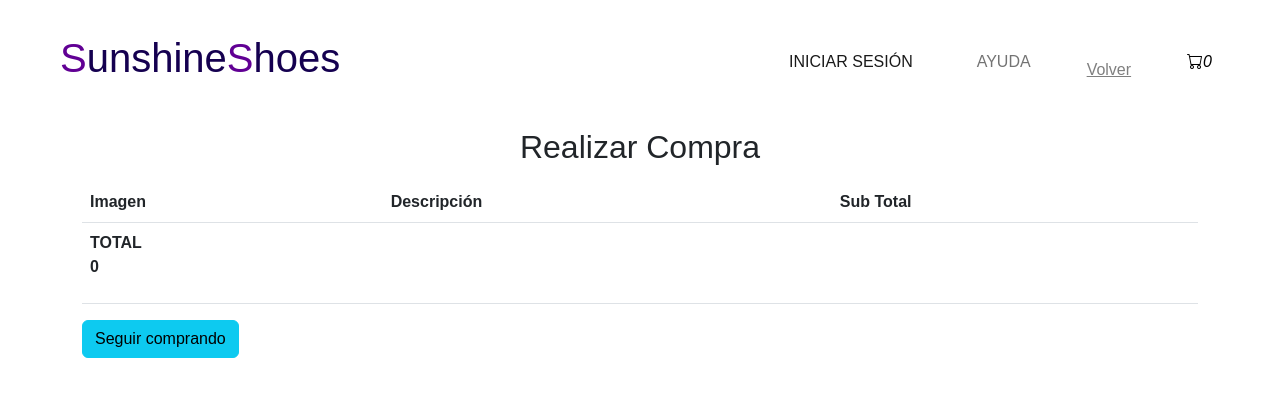
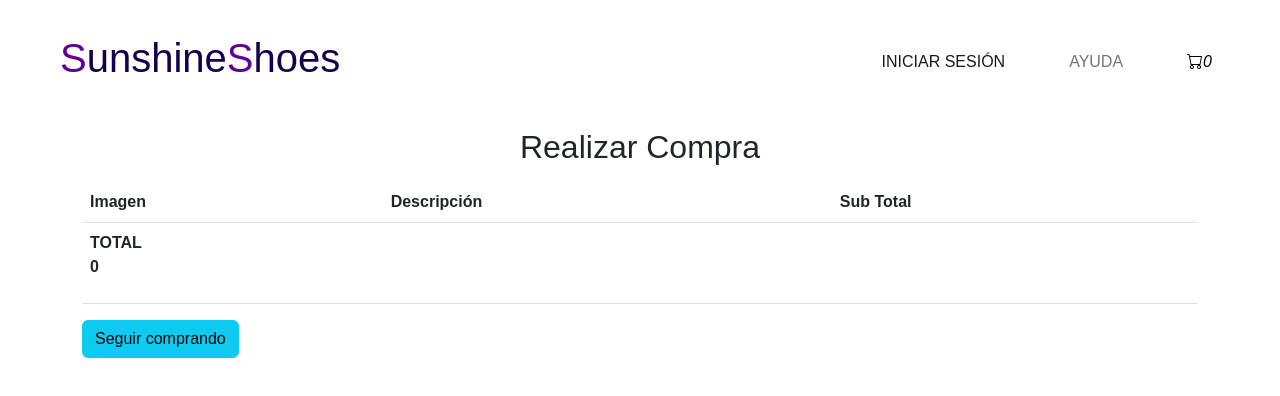
Before and after one commit to Sunshine-Shoes/E-commerce-Shoes, a plain HTML site: page cart.html in a window 1280 px wide. Drawn offline with nearby package versions, Linux system fonts and the light colour scheme; some packages are replaced by stand-ins of ours; a script that the page names is missing; a web font is replaced by a local one.

Commit message:
delete button volver

```diff
--- a/cart.html
+++ b/cart.html
@@ -27,7 +27,6 @@
                     <a class="nav-link paddingText" href="#">AYUDA</a>
                   </li>
                   <li class= "nav-item">
-                    <a class="text-black-50 paddingText" href= "index.html">Volver</a>
                 </li>
                   <li class= "nav-item">
                     <a class="nav-link text-black paddingText marginTop" data-bs-toggle="modal" data-bs-target="#modal">
```
